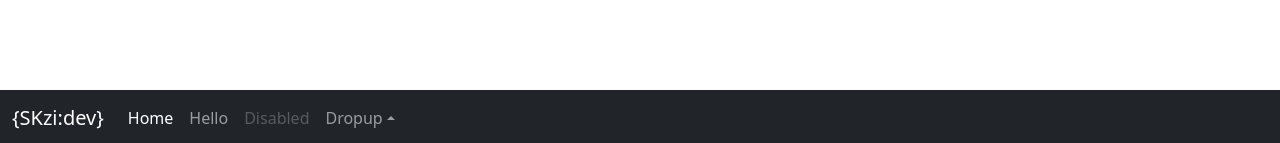
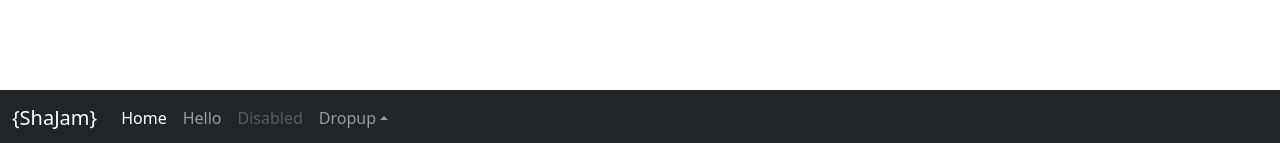
Before and after one commit to s-kazi/s-kazi.github.io, a Jekyll site: the page built from aws/s3/index.markdown, in a window 1280 px wide. Shown: the part 754-897 px from the top of the page. Built offline with Jekyll 4.4.1, drawn with Linux system fonts in a browser that asks for light colours; nearby versions of some CDN libraries.

Commit message:
Update footer.html

```diff
--- a/_includes/footer.html
+++ b/_includes/footer.html
@@ -1,7 +1,7 @@
 <div style="display: block; height: 50px;"></div>
 <nav class="navbar fixed-bottom navbar-expand-sm navbar-dark bg-dark">
     <div class="container-fluid">
-      <a class="navbar-brand" href="/">{SKzi:dev}</a>
+      <a class="navbar-brand" href="/">{ShaJam}</a>
       <button class="navbar-toggler" type="button" data-bs-toggle="collapse" data-bs-target="#navbarCollapse" aria-controls="navbarCollapse" aria-expanded="false" aria-label="Toggle navigation">
         <span class="navbar-toggler-icon"></span>
       </button>
```
